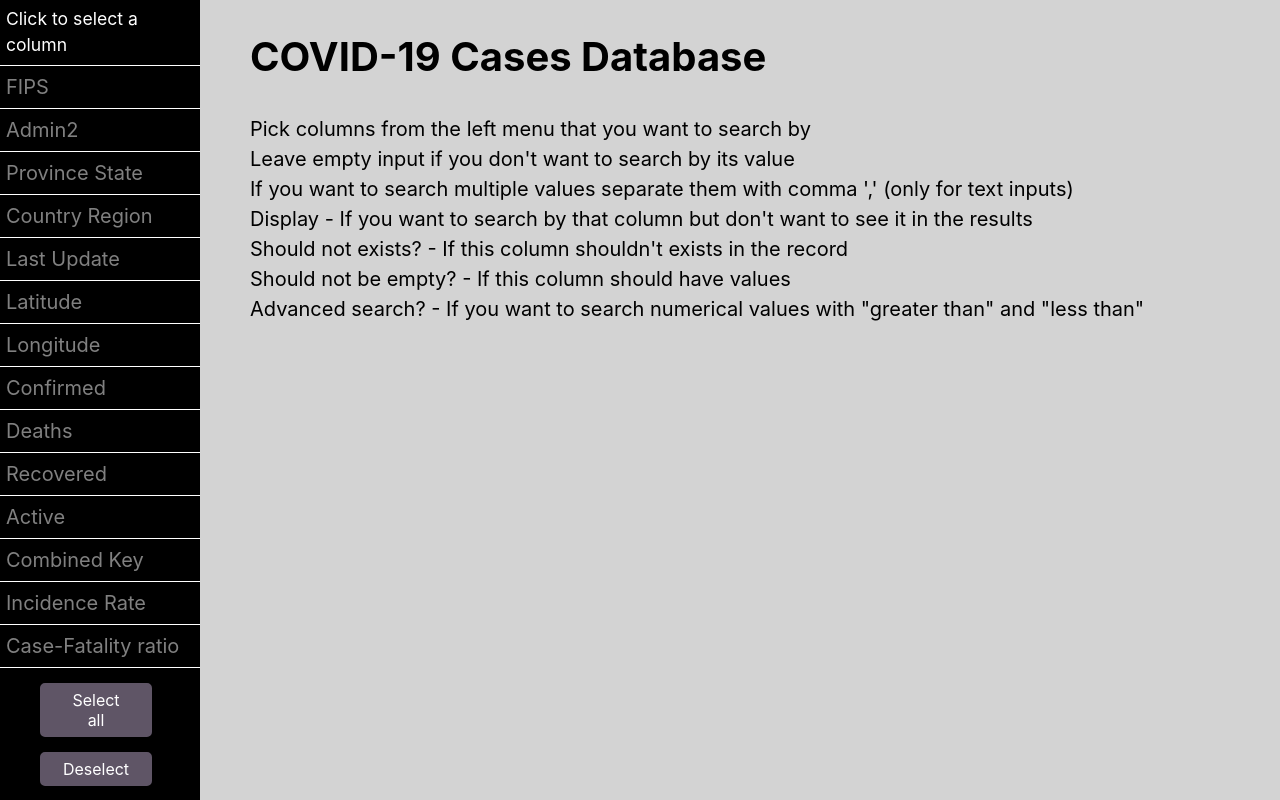
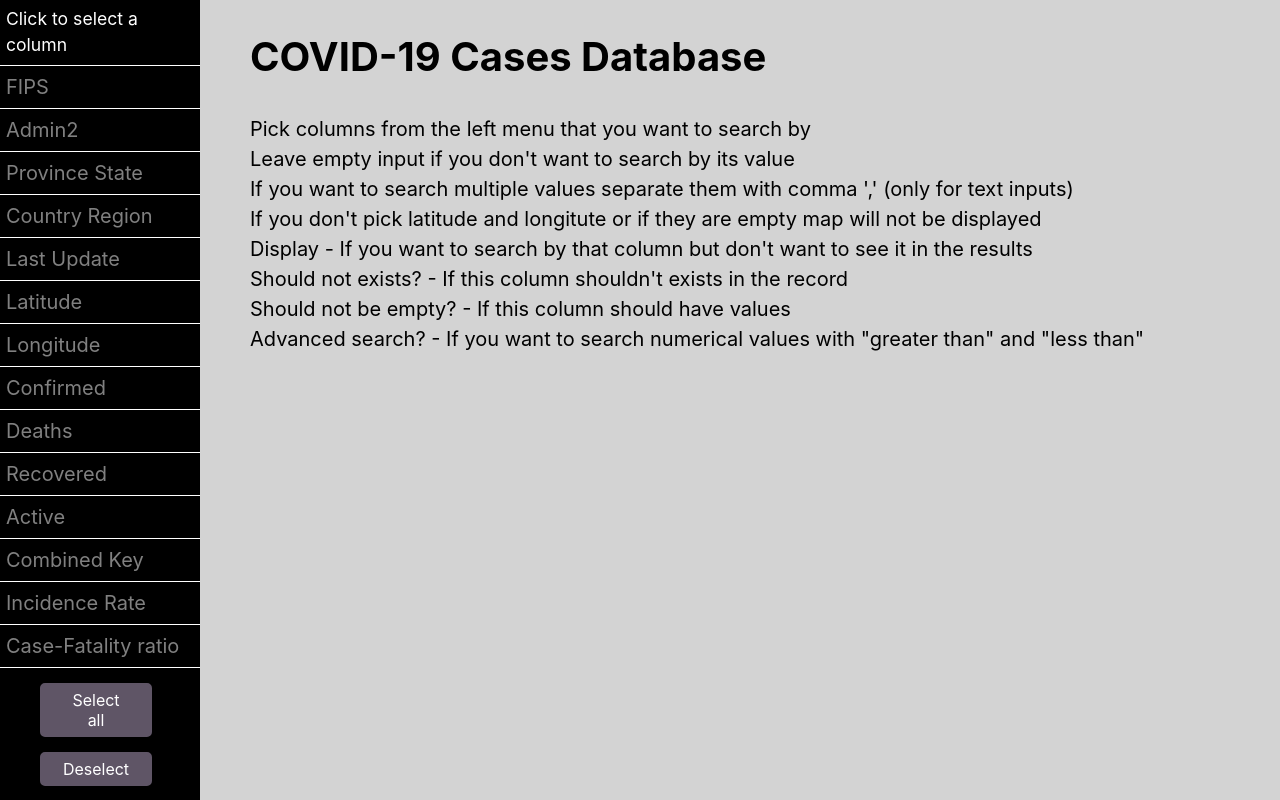
Before and after one commit to sberk97/covid19-mongo, a PHP site: page / in a window 1280 px wide. Run offline with PHP 8.4, Linux system fonts and the light colour scheme; data that the repository does not hold is empty; some libraries are stand-ins or nearby versions.

Commit message:
Dont display map if there are no pins, add note in instructions

```diff
--- a/app/php/get-data.php
+++ b/app/php/get-data.php
@@ -210,7 +210,9 @@ try {
       $cursor = $manager->executeQuery($dbname, $query);
 
       returnTable($cursor);
-      returnMap();
+      if (!empty($recordDataForMap)) {
+          returnMap();
+      }
     }
 } catch(Exception $e){
     echo "<h1>Failed to connect with database</h1>";
--- a/index.php
+++ b/index.php
@@ -33,6 +33,7 @@
     Pick columns from the left menu that you want to search by<br>
     Leave empty input if you don't want to search by its value<br>
     If you want to search multiple values separate them with comma ',' (only for text inputs)<br>
+    If you don't pick latitude and longitute or if they are empty map will not be displayed<br>
     Display - If you want to search by that column but don't want to see it in the results<br>
     Should not exists? - If this column shouldn't exists in the record<br>
     Should not be empty? - If this column should have values<br>
```
